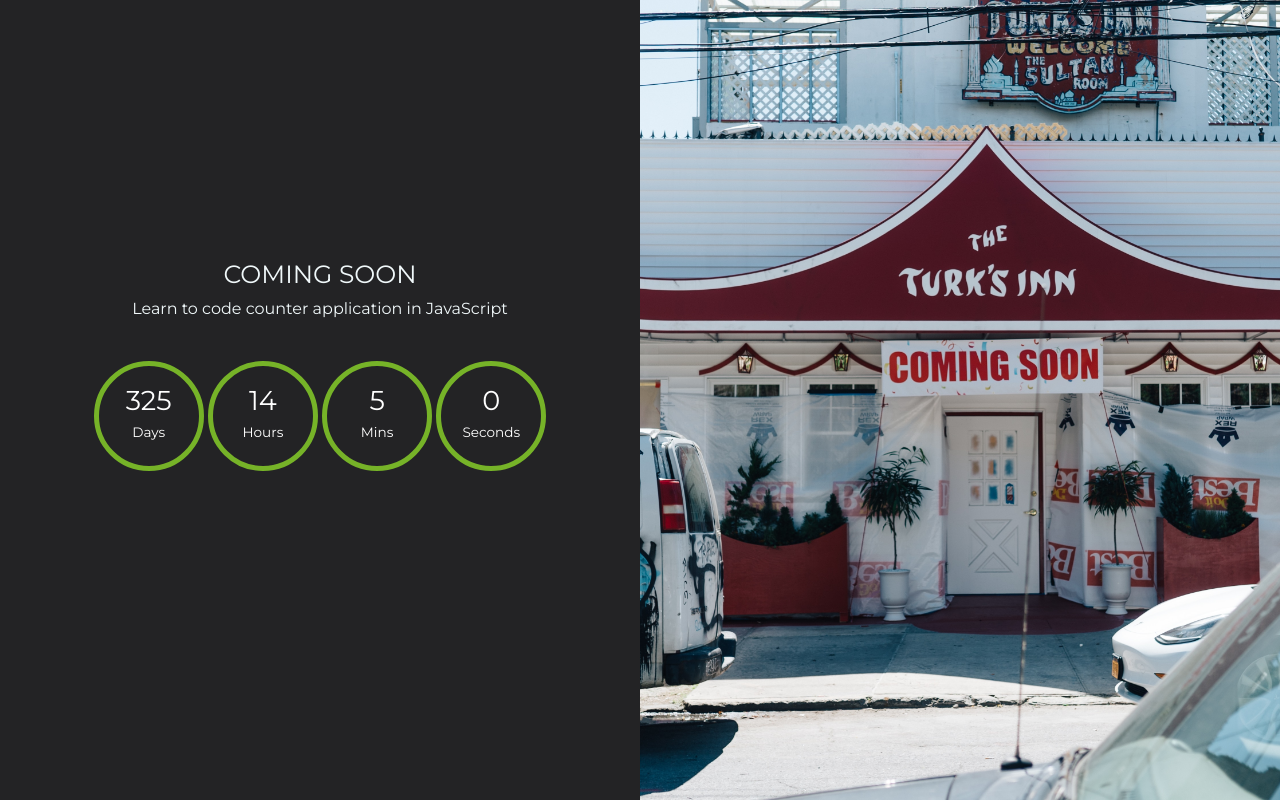
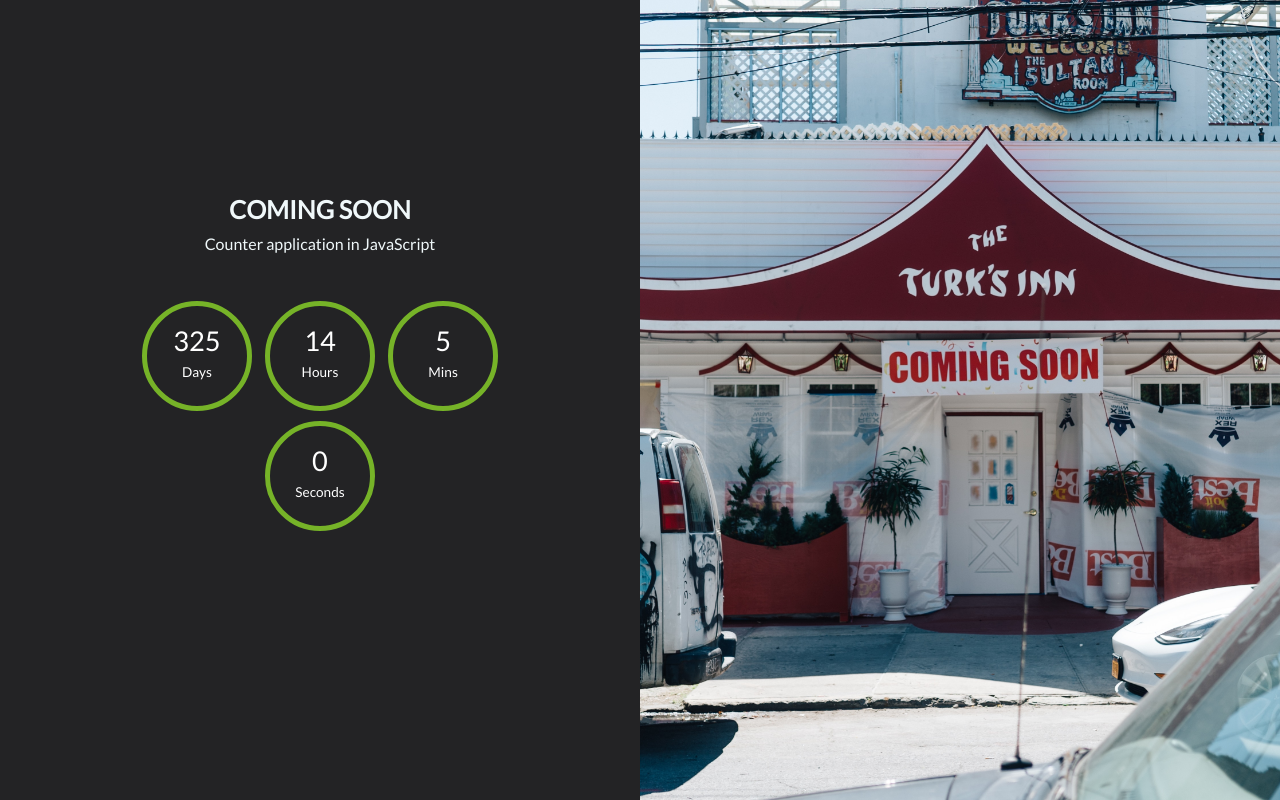
Before and after one commit to shahnewaztameem/PHP-Subscribe-Form-With-JS-countdown, a PHP site: page / in a window 1280 px wide. Run offline with PHP 8.4, Linux system fonts and the light colour scheme.

Commit message:
New fonts Added, CSS changed & code refactored

```diff
--- a/css/style.css
+++ b/css/style.css
@@ -5,7 +5,7 @@
 }
 
 body {
- font-family: 'Montserrat', sans-serif;
+ 	font-family: 'Lato', sans-serif;
     font-size: 16px;
     font-weight: 400;
     background-color: #232325;
@@ -19,6 +19,7 @@
 }
 .main-heading{
     font-size: 25px;
+	font-weight: bold;
 }
 
 /* Content Box */
@@ -44,7 +45,7 @@
     border-radius: 100%;
     border:5px solid #76b328;
     display: inline-block;
-
+    margin: 5px;
 
 }
 
--- a/index.html
+++ b/index.html
@@ -13,12 +13,12 @@
     <link rel="stylesheet" href="https://stackpath.bootstrapcdn.com/font-awesome/4.7.0/css/font-awesome.min.css">
 
     <!-- Google Fonts -->
-    <link href="https://fonts.googleapis.com/css?family=Montserrat" rel="stylesheet">
+    <link href="https://fonts.googleapis.com/css?family=Lato&display=swap" rel="stylesheet">
 
     <!-- Custom Style CSS -->
     <link rel="stylesheet" href="css/style.css">
 
-    <title>Landig Page with Counter</title>
+    <title>Landing Page with Counter</title>
 </head>
 
 <body>
@@ -35,14 +35,14 @@
 
                         <h1 class="main-heading">COMING SOON</h1>
 
-                        <p>Learn to code counter application in JavaScript</p>
+                        <p>Counter application in JavaScript</p>
 
                         <div class="counter" id="countdown">
 
                            <!--need to cut the code from here-->
                             <div class="counter-box">
 
-                                <span class="counter-number">20</span>
+                                <span class="counter-number">5</span>
 
                                 <span class="counter-text">Days</span>
 
@@ -50,14 +50,14 @@
 
                             <div class="counter-box">
 
-                                <span class="counter-number">14</span>
+                                <span class="counter-number">20</span>
 
                                 <span class="counter-text">Hours</span>
 
                             </div>
                             <div class="counter-box">
 
-                                <span class="counter-number">35</span>
+                                <span class="counter-number">10</span>
 
                                 <span class="counter-text">Mins</span>
 
@@ -65,7 +65,7 @@
 
                             <div class="counter-box">
 
-                                <span class="counter-number">42</span>
+                                <span class="counter-number">40</span>
 
                                 <span class="counter-text">Seconds</span>
 
--- a/js/script.js
+++ b/js/script.js
@@ -4,6 +4,7 @@
 function interval(){
 	var countdownSelector = document.querySelector("#countdown");
 	var counterNumber = document.getElementsByClassName("counter-number");
+	var counterBox = document.getElementsByClassName("counter-box");
 	//get current time
 	var currentDate = new Date().getTime();
 	var duration = releaseDate - currentDate;
@@ -15,8 +16,18 @@
 	for(var i = 0; i < counterNumber.length; i++){
 		counterNumber[i].textContent = arr[i];
 	}
+	if(duration < 0){
+		closeInterval();
+		countdownSelector.style.color = "#76b328";
+		countdownSelector.style.fontSize = "3em";
+		countdownSelector.textContent = "Website will be launch soon!";
+	}
 
 }
 
 //call in every 1 seconds
-setInterval(interval, 1000);
+var interval = setInterval(interval, 1000);
+
+function closeInterval(){
+	clearInterval(interval);
+}
```
